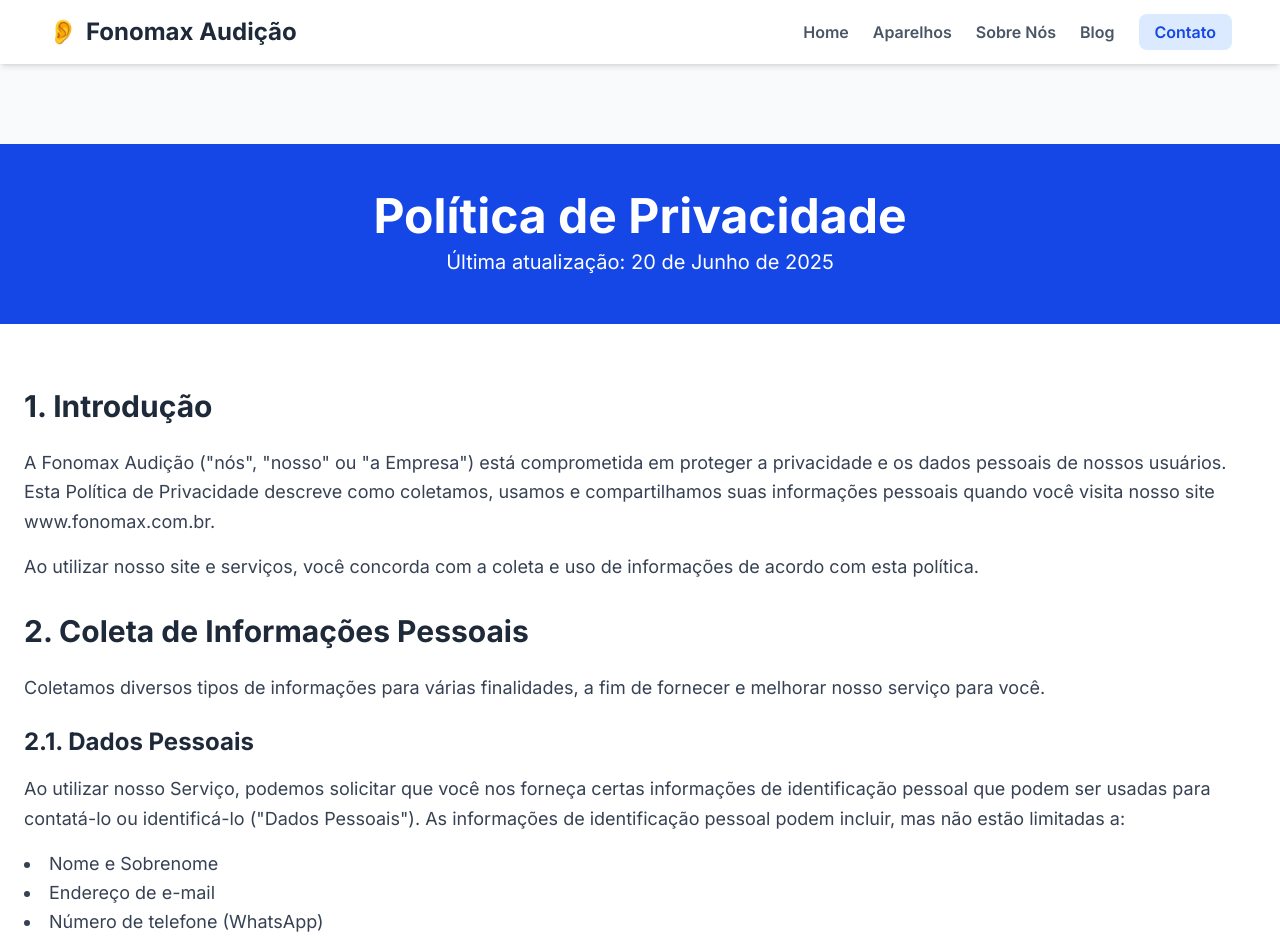
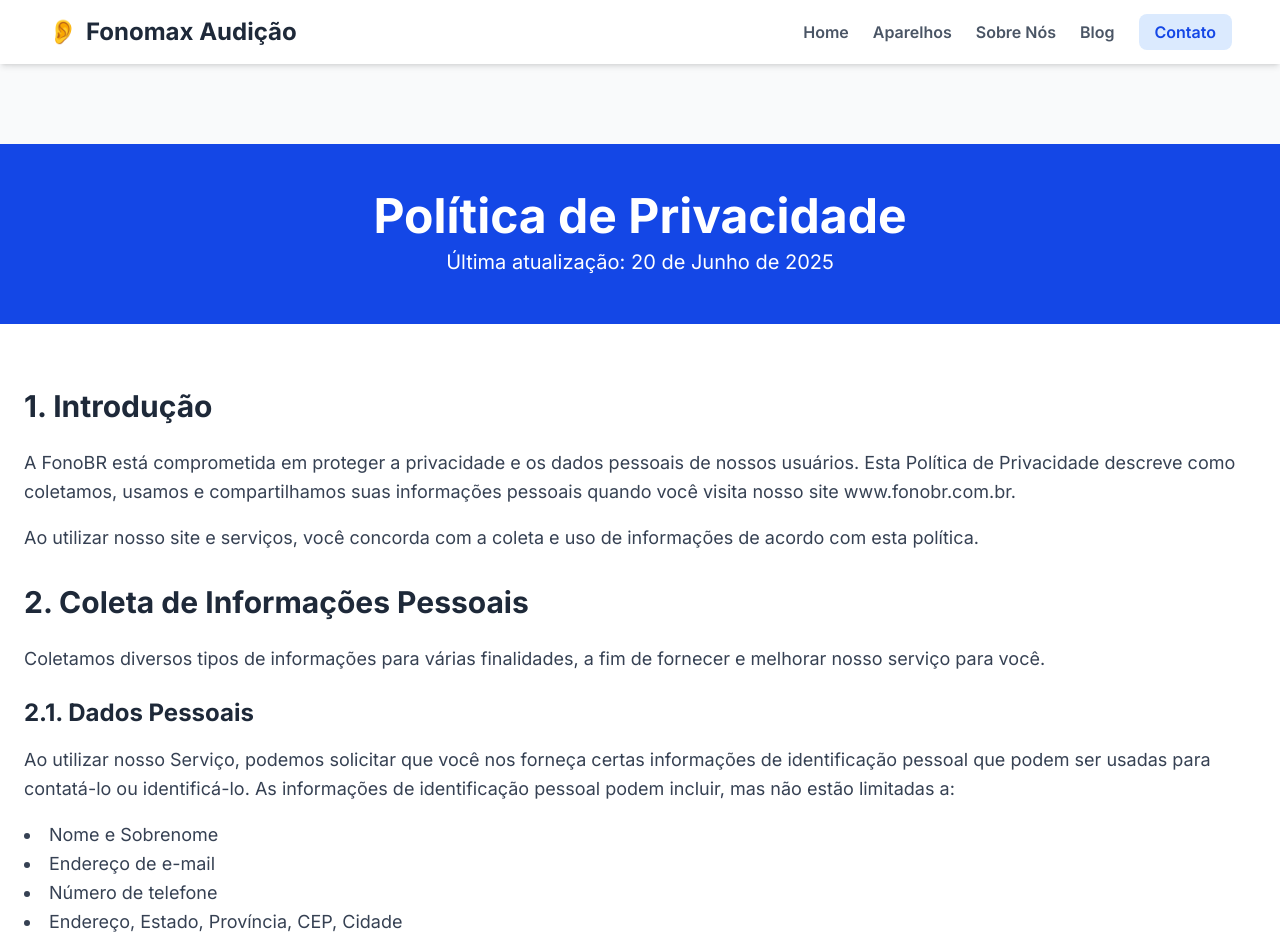
Before and after one commit to dhymas1st/fonobr, a Next.js app: page /politica-de-privacidade in a window 1280 px wide. Shown: the top 942 px of the page. Built offline with nearby package versions, Linux system fonts and the light colour scheme.

Commit message:
correcao de erros

```diff
--- a/src/app/components/layout/Header.tsx
+++ b/src/app/components/layout/Header.tsx
@@ -1,7 +1,4 @@
-// src/components/layout/Header.tsx
 import Link from "next/link";
-import Image from "next/image";
-// Importe o ícone de menu do Lucide React para mobile
 import { Menu } from "lucide-react";
 
 const Header = () => {
--- a/src/app/politica-de-privacidade/page.tsx
+++ b/src/app/politica-de-privacidade/page.tsx
@@ -1,6 +1,5 @@
 // src/app/politica-de-privacidade/page.tsx
 import type { Metadata } from "next";
-import Link from "next/link"; // Caso precise de links internos
 
 // Metadados específicos para a página /politica-de-privacidade para SEO
 export const metadata: Metadata = {
@@ -47,18 +46,16 @@ export default function PoliticaDePrivacidadePage() {
         </div>
       </section>
 
-      {/* Conteúdo da Política de Privacidade */}
       <section className="py-16 bg-white">
         <div className="container mx-auto max-w-7xl px-6 text-gray-700 leading-relaxed text-base md:text-lg">
           <h2 className="text-3xl font-bold text-gray-800 mb-6">
             1. Introdução
           </h2>
           <p className="mb-4">
-            A Fonomax Audição ("nós", "nosso" ou "a Empresa") está comprometida
-            em proteger a privacidade e os dados pessoais de nossos usuários.
-            Esta Política de Privacidade descreve como coletamos, usamos e
-            compartilhamos suas informações pessoais quando você visita nosso
-            site www.fonomax.com.br.
+            A FonoBR está comprometida em proteger a privacidade e os dados
+            pessoais de nossos usuários. Esta Política de Privacidade descreve
+            como coletamos, usamos e compartilhamos suas informações pessoais
+            quando você visita nosso site www.fonobr.com.br.
           </p>
           <p className="mb-4">
             Ao utilizar nosso site e serviços, você concorda com a coleta e uso
@@ -78,15 +75,15 @@ export default function PoliticaDePrivacidadePage() {
           <p className="mb-4">
             Ao utilizar nosso Serviço, podemos solicitar que você nos forneça
             certas informações de identificação pessoal que podem ser usadas
-            para contatá-lo ou identificá-lo ("Dados Pessoais"). As informações
-            de identificação pessoal podem incluir, mas não estão limitadas a:
+            para contatá-lo ou identificá-lo. As informações de identificação
+            pessoal podem incluir, mas não estão limitadas a:
           </p>
           <ul className="list-disc list-inside mb-4">
             <li>Nome e Sobrenome</li>
             <li>Endereço de e-mail</li>
-            <li>Número de telefone (WhatsApp)</li>
+            <li>Número de telefone</li>
             <li>Endereço, Estado, Província, CEP, Cidade</li>
-            <li>Dados de uso (navegação no site)</li>
+            <li>Dados de uso</li>
           </ul>
 
           <h3 className="text-2xl font-bold text-gray-800 mb-4 mt-6">
@@ -94,9 +91,9 @@ export default function PoliticaDePrivacidadePage() {
           </h3>
           <p className="mb-4">
             Também podemos coletar informações sobre como o Serviço é acessado e
-            usado ("Dados de Uso"). Esses Dados de Uso podem incluir informações
-            como o endereço de protocolo de internet do seu computador (por
-            exemplo, endereço IP), tipo de navegador, versão do navegador, as
+            usado "Dados de Uso". Esses Dados de Uso podem incluir informações
+            como o endereço de protocolo de internet do seu computador por
+            exemplo, endereço IP, tipo de navegador, versão do navegador, as
             páginas do nosso Serviço que você visita, a hora e a data da sua
             visita, o tempo gasto nessas páginas, identificadores exclusivos de
             dispositivo e outros dados de diagnóstico.
@@ -171,11 +168,11 @@ export default function PoliticaDePrivacidadePage() {
           </p>
 
           <h2 className="text-3xl font-bold text-gray-800 mb-6 mt-8">
-            6. Seus Direitos (LGPD)
+            6. Seus Direitos LGPD
           </h2>
           <p className="mb-4">
-            De acordo com a Lei Geral de Proteção de Dados (LGPD - Lei nº
-            13.709/2018), você possui direitos sobre seus dados pessoais,
+            De acordo com a Lei Geral de Proteção de Dados LGPD - Lei nº
+            13.709/2018, você possui direitos sobre seus dados pessoais,
             incluindo:
           </p>
           <ul className="list-disc list-inside mb-4">
@@ -222,15 +219,15 @@ export default function PoliticaDePrivacidadePage() {
             Se você tiver alguma dúvida sobre esta Política de Privacidade,
             entre em contato conosco através do nosso formulário ou pelo e-mail:{" "}
             <a
-              href="mailto:contato@fonomax.com.br"
+              href="mailto:suporte@fonobr.com.br"
               className="text-blue-600 hover:underline"
             >
-              contato@fonomax.com.br
+              suporte@fonomax.com.br
             </a>
             .
           </p>
           <p className="mt-8 text-sm text-gray-500">
-            Fonomax Audição, 2025. Todos os direitos reservados.
+            FonoBR, 2025. Todos os direitos reservados.
           </p>
         </div>
       </section>
--- a/src/app/termos-de-uso/page.tsx
+++ b/src/app/termos-de-uso/page.tsx
@@ -1,6 +1,5 @@
 // src/app/termos-de-uso/page.tsx
 import type { Metadata } from "next";
-import Link from "next/link"; // Caso precise de links internos
 
 // Metadados específicos para a página /termos-de-uso para SEO
 export const metadata: Metadata = {
@@ -52,7 +51,7 @@ export default function TermosDeUsoPage() {
             1. Aceitação dos Termos
           </h2>
           <p className="mb-4">
-            Ao acessar e usar o website da Fonomax Audição ("o Site"), você
+            Ao acessar e usar o website da Fonomax Audição "o Site", você
             concorda em cumprir e estar vinculado a estes Termos de Uso e a
             todas as leis e regulamentos aplicáveis. Se você não concordar com
             estes termos, por favor, não utilize o Site.
@@ -154,12 +153,12 @@ export default function TermosDeUsoPage() {
               href="mailto:contato@fonomax.com.br"
               className="text-blue-600 hover:underline"
             >
-              contato@fonomax.com.br
+              suporte@fonobr.com.br
             </a>
             .
           </p>
           <p className="mt-8 text-sm text-gray-500">
-            Fonomax Audição, 2025. Todos os direitos reservados.
+            FonoBR, 2025. Todos os direitos reservados.
           </p>
         </div>
       </section>
```
